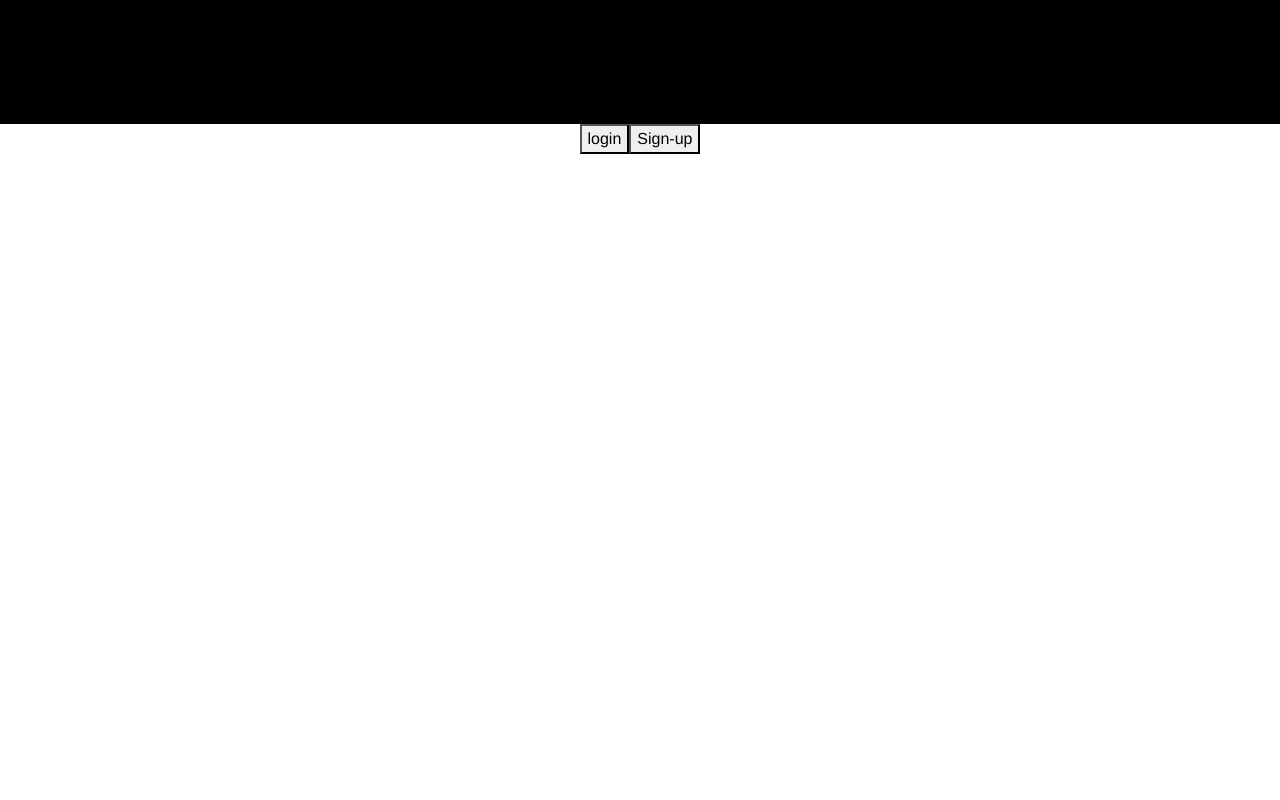
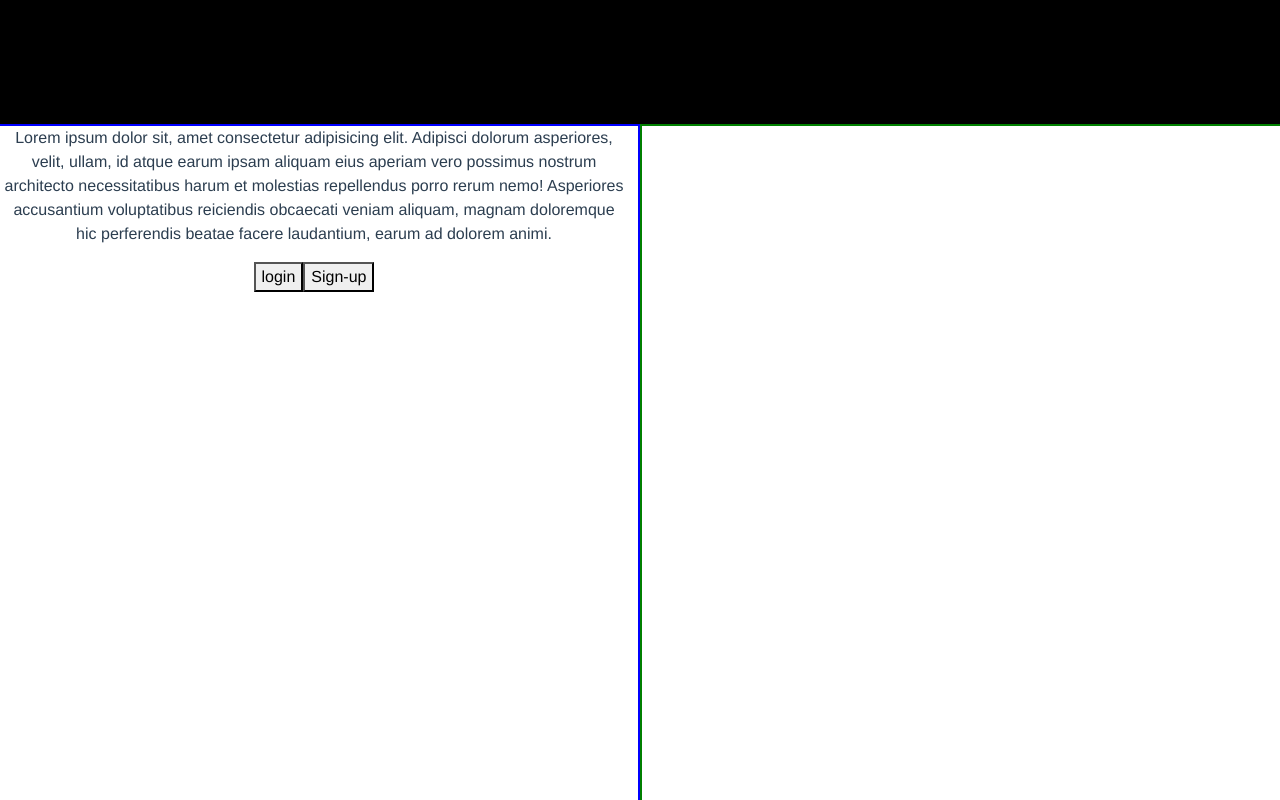
Before and after one commit to hilmimallick/capstone_frontend, a Vue app: page / in a window 1280 px wide. Shown: the part 760-1560 px from the top of the page. Built offline with nearby package versions, Linux system fonts and the light colour scheme.

Commit message:
sat front

```diff
--- a/public/index.html
+++ b/public/index.html
@@ -12,6 +12,10 @@
       integrity="sha384-1BmE4kWBq78iYhFldvKuhfTAU6auU8tT94WrHftjDbrCEXSU1oBoqyl2QvZ6jIW3"
       crossorigin="anonymous"
     />
+    <script
+      src="https://kit.fontawesome.com/e6061f27ac.js"
+      crossorigin="anonymous"
+    ></script>
   </head>
   <body>
     <noscript>
--- a/src/components/adminTables.vue
+++ b/src/components/adminTables.vue
@@ -9,11 +9,19 @@
     <td><img :src="product.image" class="img-fluid" id="admin-img" /></td>
     <td>{{ product.category }}</td>
     <td>{{ product.size }}</td>
+    <td>
+      <i @click="Deleteproduct(product.id)" class="fa-solid fa-trash-can"></i>
+    </td>
   </tr>
 </template>
 <script>
 export default {
   props: ["product"],
+  methods: {
+    Deleteproduct(id) {
+      return this.$store.dispatch("Deleteproduct", id);
+    },
+  },
 };
 </script>
 <style>
--- a/src/store/index.js
+++ b/src/store/index.js
@@ -114,10 +114,10 @@ export default createStore({
         .then((product) => context.commit("setproduct", product));
       console.log(res);
     },
-    deleteProduct: async (context, id) => {
+    Deleteproduct: async (context, id) => {
       fetch("http://localhost:7373/products/" + id, {
         method: "DELETE",
-      }).then(() => context.commit("getProducts"));
+      }).then(() => context.commit("setproducts", product));
     },
     Addproduct: async (context, product) => {
       fetch("http://localhost:7373/products/", {
@@ -130,7 +130,7 @@ export default createStore({
         .then((response) => response.json())
         .then(() => context.commit("setproducts"));
     },
-    updateProduct: async (context, Product) => {
+    Updateproduct: async (context, Product) => {
       fetch("http://localhost:7373/products/" + Product.id, {
         method: "PUT",
         body: JSON.stringify(Product),
@@ -139,7 +139,7 @@ export default createStore({
         },
       })
         .then((response) => response.json())
-        .then(() => context.dispatch("getProducts"));
+        .then(() => context.commit("setproducts"));
     },
   },
   modules: {},
--- a/src/views/admin.vue
+++ b/src/views/admin.vue
@@ -22,6 +22,7 @@
       <th>image</th>
       <th>category</th>
       <th>size</th>
+      <th>Delete</th>
     </tr>
     <adminTables
       v-for="product in filteredproducts"
@@ -72,6 +73,19 @@ export default {
       });
     },
   },
+  methods: {
+    createProduct() {
+      this.$store.dispatch("Addproduct", {
+        name: this.name,
+        price: this.price,
+        description: this.description,
+        artist: this.artist,
+        category: this.category,
+        image: this.image,
+        size: this.size,
+      });
+    },
+  },
   mounted() {
     this.$store.dispatch("getproducts");
   },
--- a/src/views/myHome.vue
+++ b/src/views/myHome.vue
@@ -1,13 +1,33 @@
 <template>
+  <!-- home section -->
   <section class="home-section"></section>
+  <!-- about section  -->
   <section class="about-section">
+    <div class="row">
+      <!-- left col -->
+      <div class="col-md-6" id="about-left">
+        <div>
+          <p>
+            Lorem ipsum dolor sit, amet consectetur adipisicing elit. Adipisci
+            dolorum asperiores, velit, ullam, id atque earum ipsam aliquam eius
+            aperiam vero possimus nostrum architecto necessitatibus harum et
+            molestias repellendus porro rerum nemo! Asperiores accusantium
+            voluptatibus reiciendis obcaecati veniam aliquam, magnam doloremque
+            hic perferendis beatae facere laudantium, earum ad dolorem animi.
+          </p>
+        </div>
         <a href="/login">
           <button>login</button>
         </a>
         <a href="/register">
           <button>Sign-up</button>
         </a>
+      </div>
+      <!-- right col -->
+      <div class="col-md-6" id="about-right"></div>
+    </div>
   </section>
+  <!-- contact section -->
   <section class="contact-section"></section>
 </template>
 <script>
@@ -24,6 +44,16 @@ export default {};
   background-color: white;
 }
 
+#about-left {
+  height: 100vh;
+  border: 2px solid blue;
+}
+
+#about-right {
+  height: 100vh;
+  border: 2px solid green;
+}
+
 .contact-section {
   height: 100vh;
   background-color: grey;
```
Lines whose indentation alone changed are shown as unchanged.
